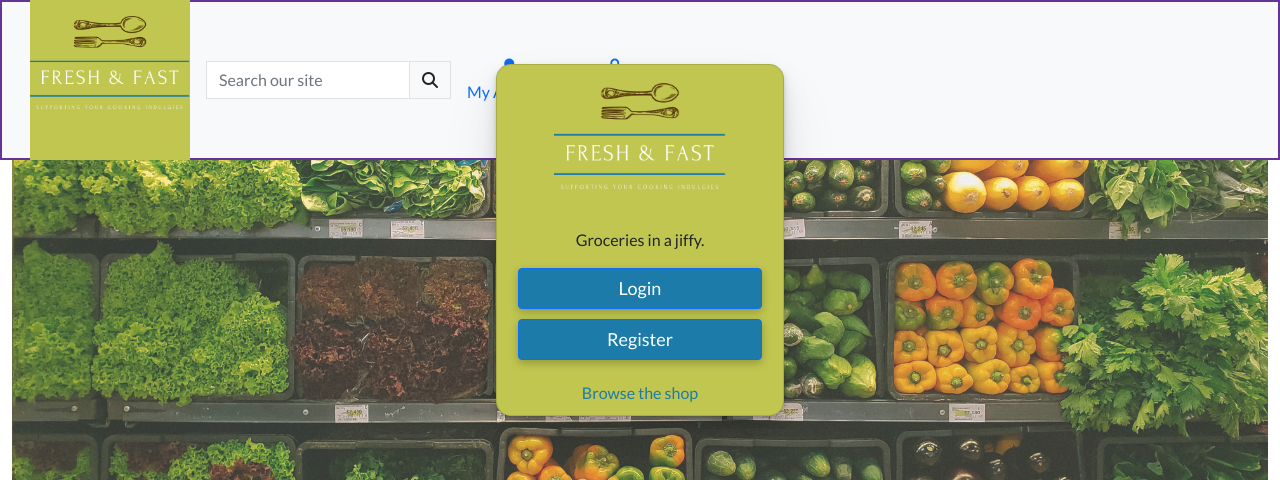
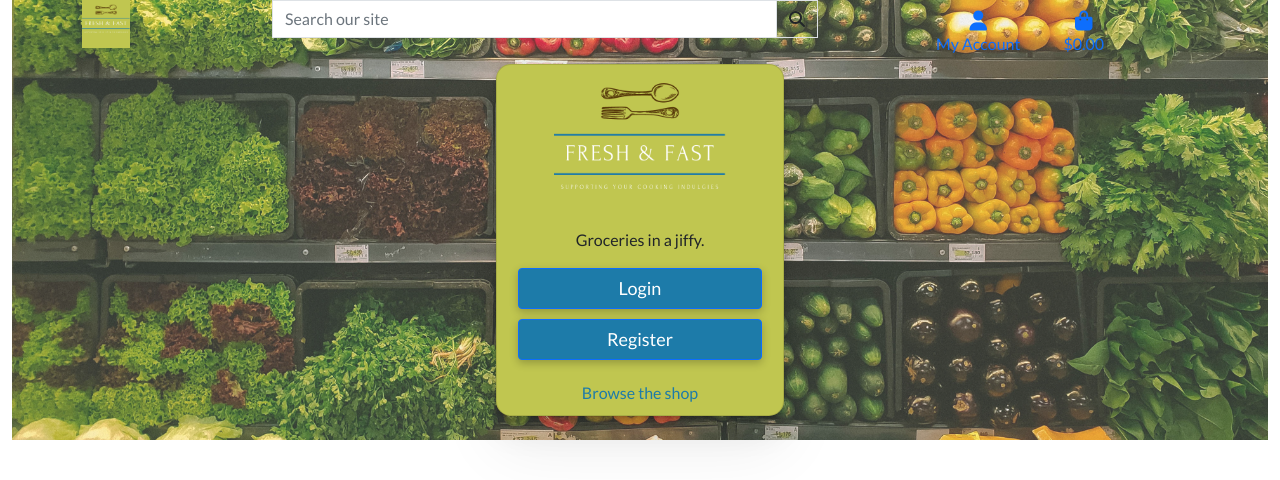
Before and after one commit to alexeykuz-sys/supermarket_project, a Django app: page / in a window 1280 px wide. Shown: the top 480 px of the page. Run offline with Django 3.2, Linux system fonts and the light colour scheme; some libraries are stand-ins or nearby versions.

Commit message:
editing navbar

```diff
--- a/static/css/base.css
+++ b/static/css/base.css
@@ -9,12 +9,12 @@ body {
 /* Navbar */
 .navbar {
     width: 100%;
-    height: 10rem;
+    height: 8rem;
     border: 2px solid rebeccapurple;
 }
 .main-logo-link .logo {
-    width:10rem;
-    height: 10rem;
+    width:3rem;
+    height: 3rem;
 }
 
 /* Hero image */
--- a/templates/base.html
+++ b/templates/base.html
@@ -35,7 +35,7 @@
     <title>Fast and Fresh {% block extra_title %}{% endblock %}</title>
   </head>
   <body>
-    <nav class="navbar navbar-expand-lg navbar-light bg-light">
+    <!-- <nav class="navbar navbar-expand-lg navbar-light bg-light">
       <div class="container-fluid">
         <a href="{% url 'home' %}" class="nav-link main-logo-link">
           <img
@@ -134,16 +134,16 @@
           </ul>
         </div>
       </div>
-    </nav>
+    </nav> -->
 
-    <!-- <header class="container-fluid fixed-top navbar">
+    <header class="container fixed-top">
       <div class="row">
-        <div class="col-12 col-lg-4">
-          <a href="{% url 'home' %}" class="nav-link main-logo-link">
-            <img class='logo' src="/media/pics/logo.png" alt="logo-image" srcset="" />
+        <div class="col-sm-12 col-md-2">
+          <a href="{% url 'home' %}" class="main-logo-link">
+            <img class='logo' src="/media/pics/logo.png" alt="logo-image" />
           </a>
         </div>
-        <div class="col-12 col-lg-4">
+        <div class="col-sm-12 col-md-6">
           <form method="GET" action="{% url 'products' %}">
             <div class="input-group w-100">
               <input
@@ -165,7 +165,7 @@
             </div>
           </form>
         </div>
-        <div class="col-12 col-lg-4 my-auto py-1 py-lg-0">
+        <div class="col-sm-12 col-md-4">
           <ul class="list-inline list-unstyled text-center text-lg-right my-0">
               <li class="list-inline-item dropdown">
                   <a class="text-black nav-link" href="#" id="user-options" data-toggle="dropdown" aria-haspopup="true" aria-expanded="false">
@@ -204,7 +204,7 @@
           </ul>
         </div>
       </div>
-    </header> -->
+    </header>
 
     {% if messages %}
     <div class="message-container"></div>
```
